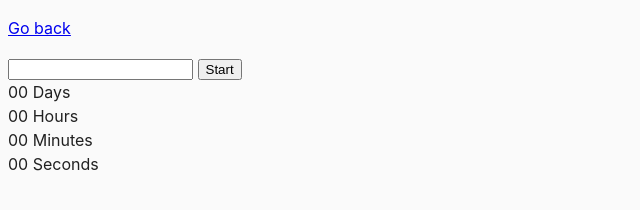
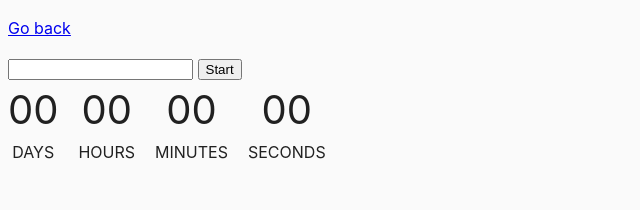
Before and after one commit to AlzagTech/goit-js-hw-09, a website built with Parcel: page src/02-timer.html in a window 1280 px wide. Shown: the whole page, without its empty margins (0-640 px from the left). Built offline with nearby package versions, Linux system fonts and the light colour scheme.

Commit message:
Update common.css

```diff
--- a/src/css/common.css
+++ b/src/css/common.css
@@ -16,3 +16,23 @@ img {
   display: block;
   max-width: 100%;
 }
+
+.timer {
+  display: flex;
+  gap: 20px;
+}
+
+.timer .field {
+  display: flex;
+  flex-direction: column;
+  align-items: center;
+
+}
+
+.timer .value {
+  font-size: 40px;
+}
+
+.timer .label {
+  text-transform: uppercase;
+}
```
